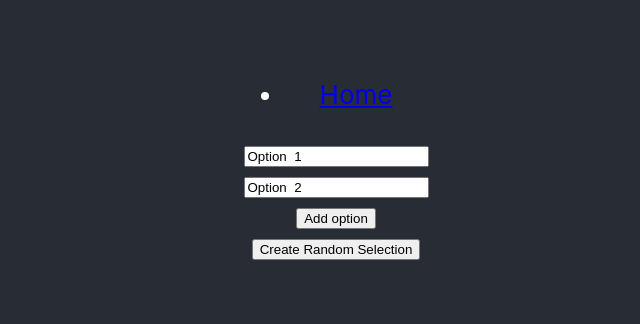
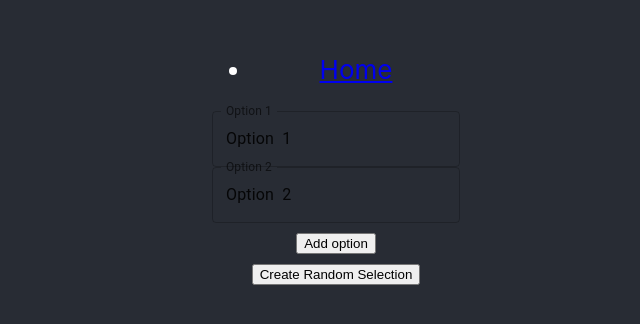
Before and after one commit to Shloyem/random-picker-fe, a React (Create React App) app: page / in a window 1280 px wide. Shown: the part 244-568 px from the top of the page, without its empty margins (304-944 px from the left). Built offline with nearby package versions, Linux system fonts and the light colour scheme.

Commit message:
Add MUI text field for user inputs

```diff
--- a/src/components/OptionsContainer.tsx
+++ b/src/components/OptionsContainer.tsx
@@ -1,4 +1,4 @@
-import Button from '@mui/material/Button';
+import { Button, TextField } from '@mui/material';
 import DeleteIcon from '@mui/icons-material/Delete';
 
 type propsInfo = {
@@ -32,8 +32,11 @@ export default function OptionsContainer(props: propsInfo): JSX.Element {
   return (
     <div>
       {options.map((value, index) => (
-        <div key={`${value}-${index}`}>
-          <input
+        <div key={`${index}`}>
+          <TextField
+            key={index}
+            label={`Option ${index + 1}`}
+            color="secondary"
             value={value}
             onChange={(e) => {
               updateOption(index, e.target.value);
```
